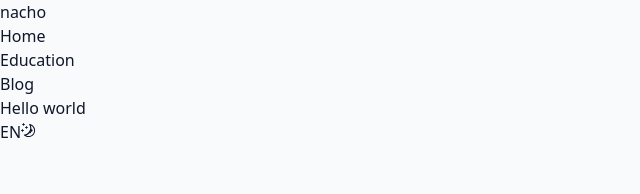
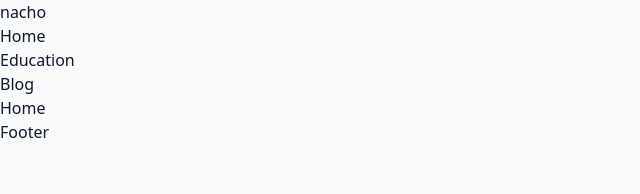
Before and after one commit to figueroaignacio/portfolio, a React (Vite) app: page / in a window 1280 px wide. Shown: the top 194 px of the page, without its empty margins (0-640 px from the left). Built offline with nearby package versions, Linux system fonts and the light colour scheme.

Commit message:
feat: add routes feature

```diff
--- a/package.json
+++ b/package.json
@@ -17,6 +17,7 @@
     "react": "^19.1.0",
     "react-dom": "^19.1.0",
     "react-i18next": "^15.5.1",
+    "react-router": "^7.6.0",
     "tailwindcss": "^4.1.6"
   },
   "devDependencies": {
--- a/src/App.tsx
+++ b/src/App.tsx
@@ -1,20 +1,5 @@
-// Hooks
-import { useTranslation } from 'react-i18next';
-
-// Components
-import { Header } from './components/header';
-import { LanguageSwitcher } from './components/language-switcher';
-import { ToggleTheme } from './components/toggle-theme';
+import { AppRouter } from './components/app-router';
 
 export default function App() {
-  const { t } = useTranslation('pages');
-
-  return (
-    <div>
-      <Header />
-      <h1>{t('home.title')}</h1>
-      <LanguageSwitcher />
-      <ToggleTheme />
-    </div>
-  );
+  return <AppRouter />;
 }
--- /dev/null
+++ b/src/components/app-router.tsx
@@ -0,0 +1,22 @@
+// Components
+import { Route, Routes } from 'react-router';
+
+// Layouts
+import { RootLayout } from '@/layout/root-layout';
+
+// Pages
+import { BlogPage } from '@/pages/blog';
+import { EducationPage } from '@/pages/education';
+import { HomePage } from '@/pages/home';
+
+export function AppRouter() {
+  return (
+    <Routes>
+      <Route element={<RootLayout />}>
+        <Route path="/" element={<HomePage />} />
+        <Route path="/education" element={<EducationPage />} />
+        <Route path="blog" element={<BlogPage />} />
+      </Route>
+    </Routes>
+  );
+}
--- /dev/null
+++ b/src/components/footer.tsx
@@ -0,0 +1,3 @@
+export function Footer() {
+  return <footer>Footer</footer>;
+}
--- /dev/null
+++ b/src/layout/root-layout.tsx
@@ -0,0 +1,16 @@
+// Components
+import { Footer } from '@/components/footer';
+import { Header } from '@/components/header';
+import { Outlet } from 'react-router';
+
+export function RootLayout() {
+  return (
+    <div>
+      <Header />
+      <main>
+        <Outlet />
+      </main>
+      <Footer />
+    </div>
+  );
+}
--- /dev/null
+++ b/src/pages/blog.tsx
@@ -0,0 +1,3 @@
+export function BlogPage() {
+  return <section>Blog</section>;
+}
--- /dev/null
+++ b/src/pages/education.tsx
@@ -0,0 +1,3 @@
+export function EducationPage() {
+  return <section>Education</section>;
+}
--- /dev/null
+++ b/src/pages/home.tsx
@@ -0,0 +1,3 @@
+export function HomePage() {
+  return <section>Home</section>;
+}
--- a/src/provider/providers.tsx
+++ b/src/provider/providers.tsx
@@ -1,4 +1,5 @@
 // Providers
+import { BrowserRouter } from 'react-router';
 import { ThemeProvider } from './theme-provider';
 
 interface ProvidersProps {
@@ -7,8 +8,10 @@ interface ProvidersProps {
 
 export function Providers({ children }: ProvidersProps) {
   return (
-    <ThemeProvider defaultTheme="system" storageKey="theme-ui-portfolio">
-      {children}
-    </ThemeProvider>
+    <BrowserRouter>
+      <ThemeProvider defaultTheme="system" storageKey="theme-ui-portfolio">
+        {children}
+      </ThemeProvider>
+    </BrowserRouter>
   );
 }
```
Also changed, not shown: 1 other file (tests, documents, lock files or other folders).
